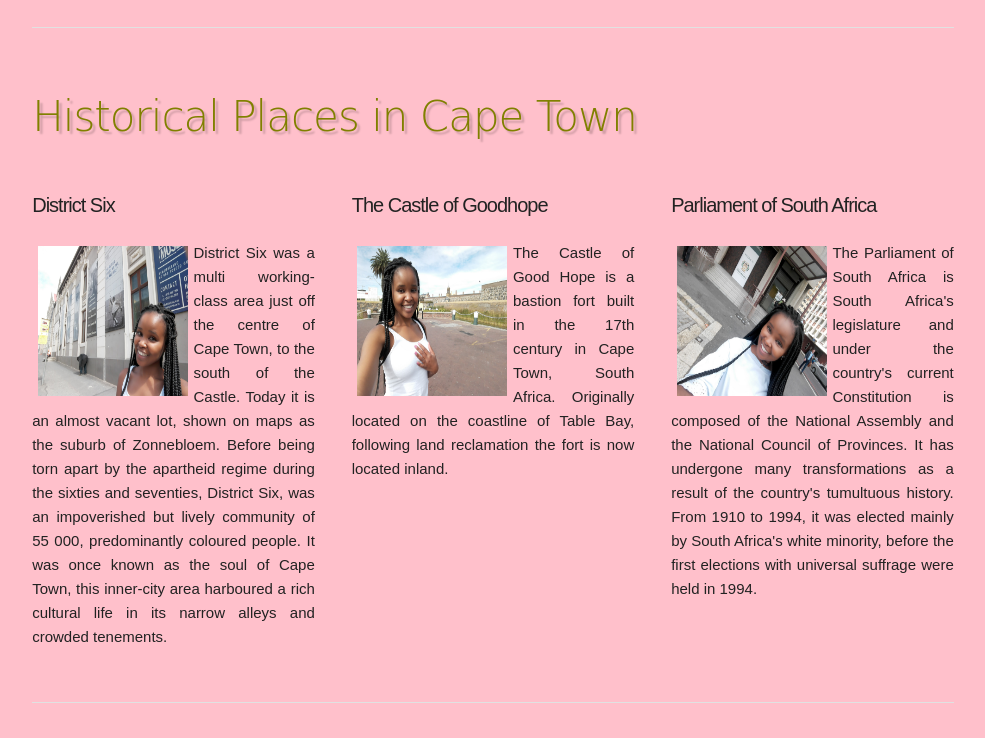
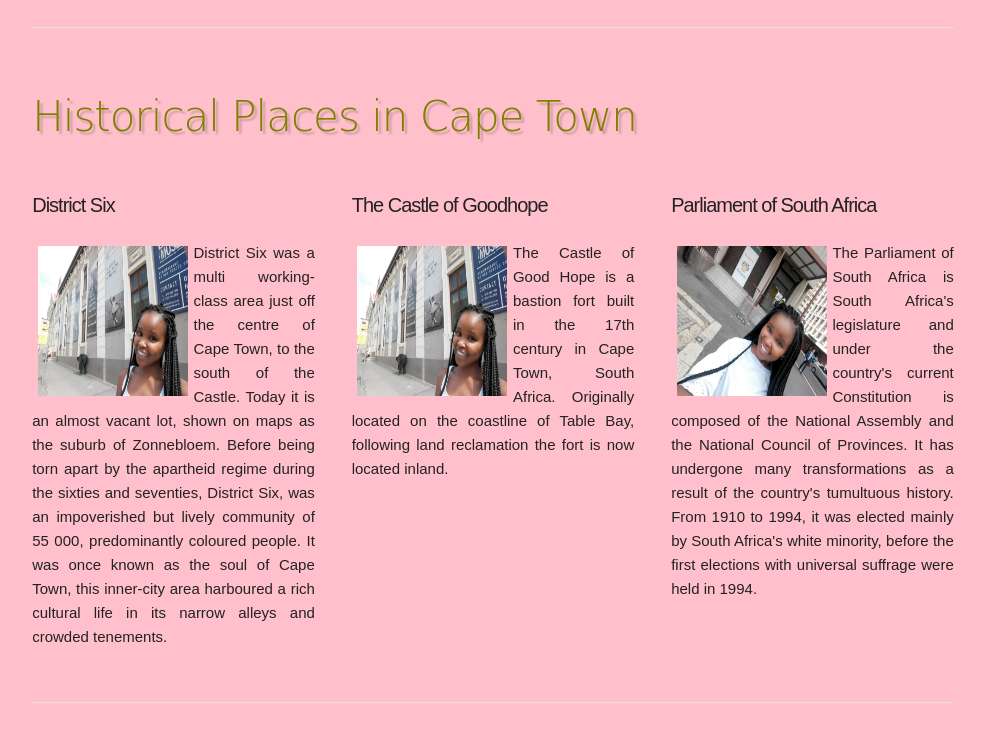
Before and after one commit to LN2410/basic-webpage, a plain HTML site: page webpages/index-grid.html in a window 1280 px wide. Shown: the part 1003-1741 px from the top of the page, without its empty margins (147-1132 px from the left). Drawn offline with Linux system fonts and the light colour scheme.

Commit message:
added the correct photos of the places

```diff
--- a/webpages/index-grid.html
+++ b/webpages/index-grid.html
@@ -103,7 +103,7 @@
     <div class="four columns">
       <div class="par2">
         <h3>The Castle of Goodhope</h3>
-        <img class="image4" src="images/castle.jpg" alt="">
+        <img class="image4" src="images/district.jpg" alt="">
         The Castle of Good Hope is a bastion fort built in the 17th century in Cape Town, South Africa. Originally located on the coastline of Table Bay, following land reclamation the fort is now located inland.
       </div>
     </div>
```
